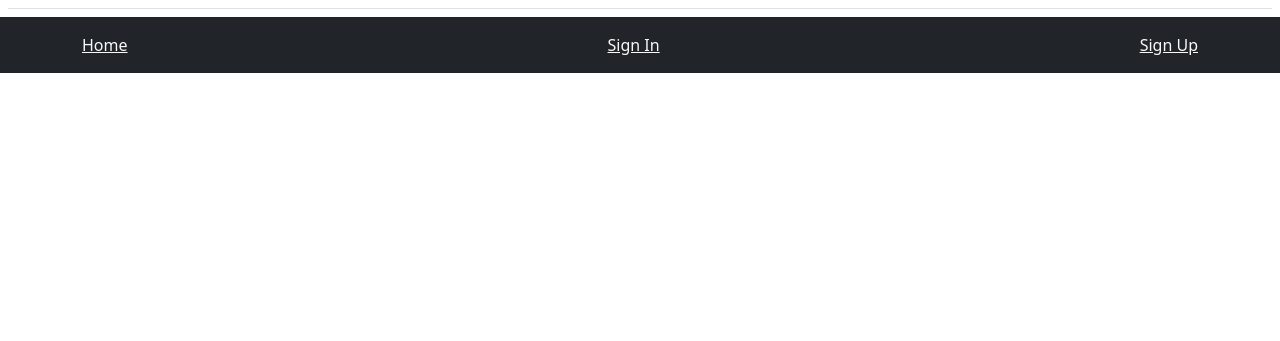
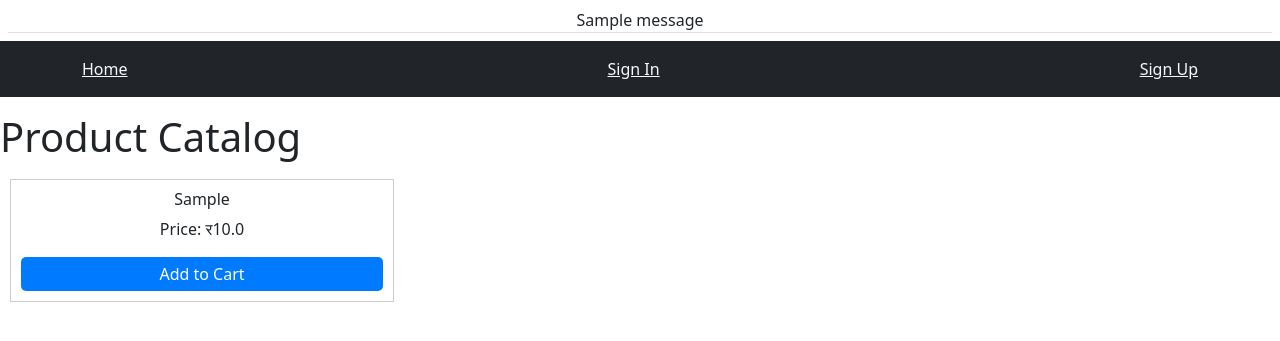
Before and after one commit to VaibhavTiwary/DjangoRestaurantApp, a Django app: page / in a window 1280 px wide. Shown: the top 341 px of the page. Run offline with Django 5.2, Linux system fonts and the light colour scheme; tables that the repository leaves empty hold one stand-in row (values such as "Sample post"); one stand-in notice (Sample message) is shown.

Commit message:
Cart feature

```diff
--- a/restr/admin.py
+++ b/restr/admin.py
@@ -1,6 +1,7 @@
 from django.contrib import admin
-from .models import Menu
+from .models import Menu, CartItem
 from django.contrib.auth.admin import UserAdmin
 from django.contrib.auth.models import User, Group
 
 admin.site.register(Menu)
+admin.site.register(CartItem)
--- a/restr/models.py
+++ b/restr/models.py
@@ -1,4 +1,5 @@
 from django.db import models
+from django.contrib.auth.models import User
 
 # Create your models here.
 
@@ -9,3 +10,13 @@ class Menu(models.Model):
 
     def __str__(self):
         return self.items
+
+
+class CartItem(models.Model):
+    product = models.ForeignKey(Menu, on_delete=models.CASCADE)
+    quantity = models.PositiveIntegerField(default=0)
+    user = models.ForeignKey(User, on_delete=models.CASCADE)
+    date_added = models.DateTimeField(auto_now_add=True)
+
+    def __str__(self):
+        return f"{self.quantity} x {self.product.items}"
--- a/restr/templates/restr/index.html
+++ b/restr/templates/restr/index.html
@@ -9,7 +9,58 @@
         .form-group {
             margin-top: 10px;
         }
+
+        .owner-login {
+            position: fixed;
+            bottom: 0;
+            background-color: black;
+            width: 100%;
+            color: white;
+            text-align: center;
+        }
+
+
+        /* Add CSS styles for flex container and items */
+        .product-list {
+            display: flex;
+            flex-wrap: wrap;
+            /* Allow items to wrap to the next row if necessary */
+            justify-content: space-between;
+            /* Space items evenly along the main axis */
+            list-style: none;
+            /* Remove list styles */
+            padding: 0;
+        }
+
+        .product-item {
+            flex: 1;
+            /* Grow to fill available space evenly */
+            max-width: 30%;
+            /* Limit item width to avoid overcrowding */
+            margin: 10px;
+            /* Add spacing between items */
+            border: 1px solid #ccc;
+            /* Add a border for visual separation */
+            padding: 10px;
+            text-align: center;
+        }
+
+        .product-item h2 {
+            font-size: 1rem;
+        }
+
+        /* Style the "Buy Now" button */
+        .buy-now-button {
+            display: block;
+            margin-top: 10px;
+            background-color: #007bff;
+            color: #fff;
+            text-decoration: none;
+            padding: 5px 10px;
+            border-radius: 5px;
+        }
     </style>
+
     {% block extra_head %}
     {% endblock %}
 </head>
@@ -20,7 +71,7 @@
     {% if messages %}
     <div class="p-2">
         {% for message in messages %}
-        <div class="text-center border-bottom">{{message.name}}</div>
+        <div class="text-center border-bottom">{{message}}</div>
         {% endfor %}
     </div>
     {% endif %}
@@ -43,6 +94,44 @@
     {% block extra_body %}
     {% endblock %}
 
+
+
+
+    <h1>Product Catalog</h1>
+
+    <ul class="product-list">
+        {% for menu in menus %}
+        <li class="product-item">
+            <!-- <img src="{{ product.image.url }}" alt="{{ menu.name }}" width="200" height="150"> -->
+            <h2>{{ menu.items }}</h2>
+            <!-- <p>{{ menu.description }}</p> -->
+            <p>Price: र{{ menu.price }}</p>
+
+            {% if not user.is_authenticated %}
+            <a class="buy-now-button" href="{% url 'account_signup' %}">Add to Cart</a>
+            {% else %}
+            <a class="buy-now-button" href="{% url 'restr:add_to_cart' menu.id %}">Add to Cart</a>
+            {% endif %}
+        </li>
+        {% endfor %}
+    </ul>
+
+
+
+
+
+
+
+    {% if not messages %}
+    <div class="owner">
+        <span class="owner-login">
+            <p>Join With us <a class="text-light" href="/login">Sign In</a> </p>
+        </span>
+
+    </div>
+    {% endif %}
+
+
     <script src="https://cdn.jsdelivr.net/npm/bootstrap@5.0.1/dist/js/bootstrap.bundle.min.js"
         integrity="sha384-gtEjrD/SeCtmISkJkNUaaKMoLD0//ElJ19smozuHV6z3Iehds+3Ulb9Bn9Plx0x4"
         crossorigin="anonymous"></script>
--- a/restr/urls.py
+++ b/restr/urls.py
@@ -24,4 +24,7 @@ urlpatterns = [
     path("register", views.registerPage, name="register"),
     path("login", views.loginPage, name="login"),
     path("logout", views.logoutUser, name="logout"),
+    path("cart/", views.view_cart, name="view_cart"),
+    path("add/<int:product_id>/", views.add_to_cart, name="add_to_cart"),
+    path("remove/<int:item_id>/", views.remove_from_cart, name="remove_from_cart"),
 ]
--- a/restr/views.py
+++ b/restr/views.py
@@ -7,13 +7,42 @@ from .forms import CreateUserForm
 from django.contrib.auth import authenticate, login, logout
 from .decorators import unauthenticated_user
 from django.contrib.auth.models import Group
+from .models import Menu, CartItem
 
 
 # Create your views here.
 
 
 def index(request):
-    return render(request, "restr/index.html")
+    menus = Menu.objects.all()
+    return render(request, "restr/index.html", {"menus": menus})
+
+
+def view_cart(request):
+    cart_items = CartItem.objects.filter(user=request.user)
+    # price = (item.product.price * item.quantity for item in cart_items)
+    total_price = sum(item.product.price * item.quantity for item in cart_items)
+    return render(
+        request,
+        "restr/cart.html",
+        {"cart_items": cart_items, "total_price": total_price},
+    )
+
+
+def add_to_cart(request, product_id):
+    product = Menu.objects.get(id=product_id)
+    cart_item, created = CartItem.objects.get_or_create(
+        product=product, user=request.user
+    )
+    cart_item.quantity += 1
+    cart_item.save()
+    return redirect("restr:view_cart")
+
+
+def remove_from_cart(request, item_id):
+    cart_item = CartItem.objects.get(id=item_id)
+    cart_item.delete()
+    return redirect("restr:view_cart")
 
 
 @unauthenticated_user
@@ -32,7 +61,7 @@ def registerPage(request):
             messages.success(
                 request, "Account created successfully for " + user.username
             )
-            return HttpResponseRedirect(reverse("restr:ownerLogin"))
+            return HttpResponseRedirect(reverse("restr:login"))
 
     context = {"form": form}
 
```
Also changed, not shown: restr/templates/restr/cart.html (added, +76 -0 lines), restr/migrations/0006_cartitem.py (added).
